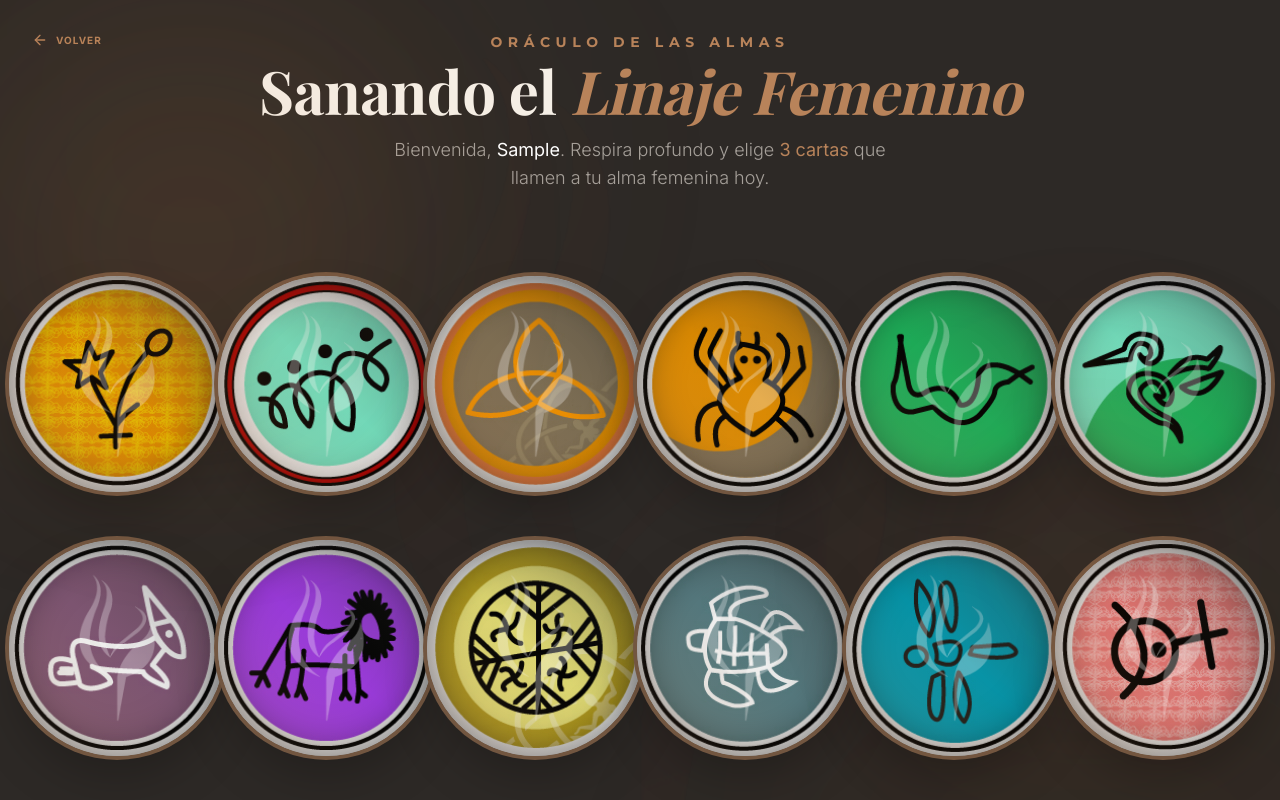
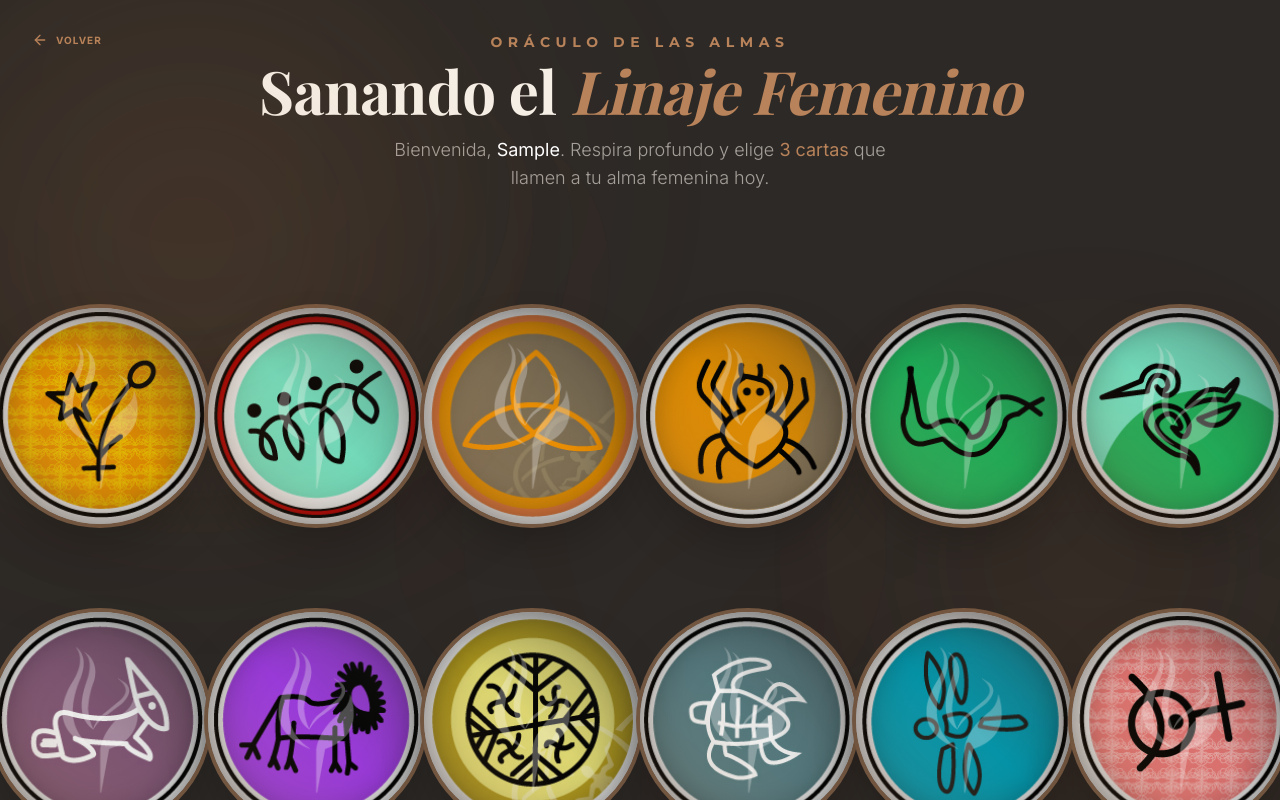
Before and after one commit to yelitzerangeloficialweb-max/yelitze-rangel-web, a Next.js app: page /oraculo in a window 1280 px wide. Both pictures are taken after typing "Sample" into the empty fields and a click on the button "ENTRAR AL ESPACIO SAGRADO". Shown: the top 800 px of the page. Built offline with nearby package versions, Linux system fonts and the light colour scheme; a web font is replaced by a local one.

Commit message:
UI: Increase spacing between Oracle cards and grid padding

```diff
--- a/app/(website)/oraculo/page.tsx
+++ b/app/(website)/oraculo/page.tsx
@@ -197,7 +197,7 @@ export default function OraclePage() {
                         </header>
 
                         <div className="relative z-10 w-full max-w-7xl">
-                            <div className="grid grid-cols-2 md:grid-cols-4 lg:grid-cols-6 gap-6 md:gap-10 justify-items-center items-center py-8">
+                            <div className="grid grid-cols-2 md:grid-cols-4 lg:grid-cols-6 gap-12 md:gap-20 justify-items-center items-center py-16">
                                 <AnimatePresence mode="popLayout">
                                     {shuffledMessages.map((msg, idx) => {
                                         const isSelected = selectedIndices.includes(idx);
```
